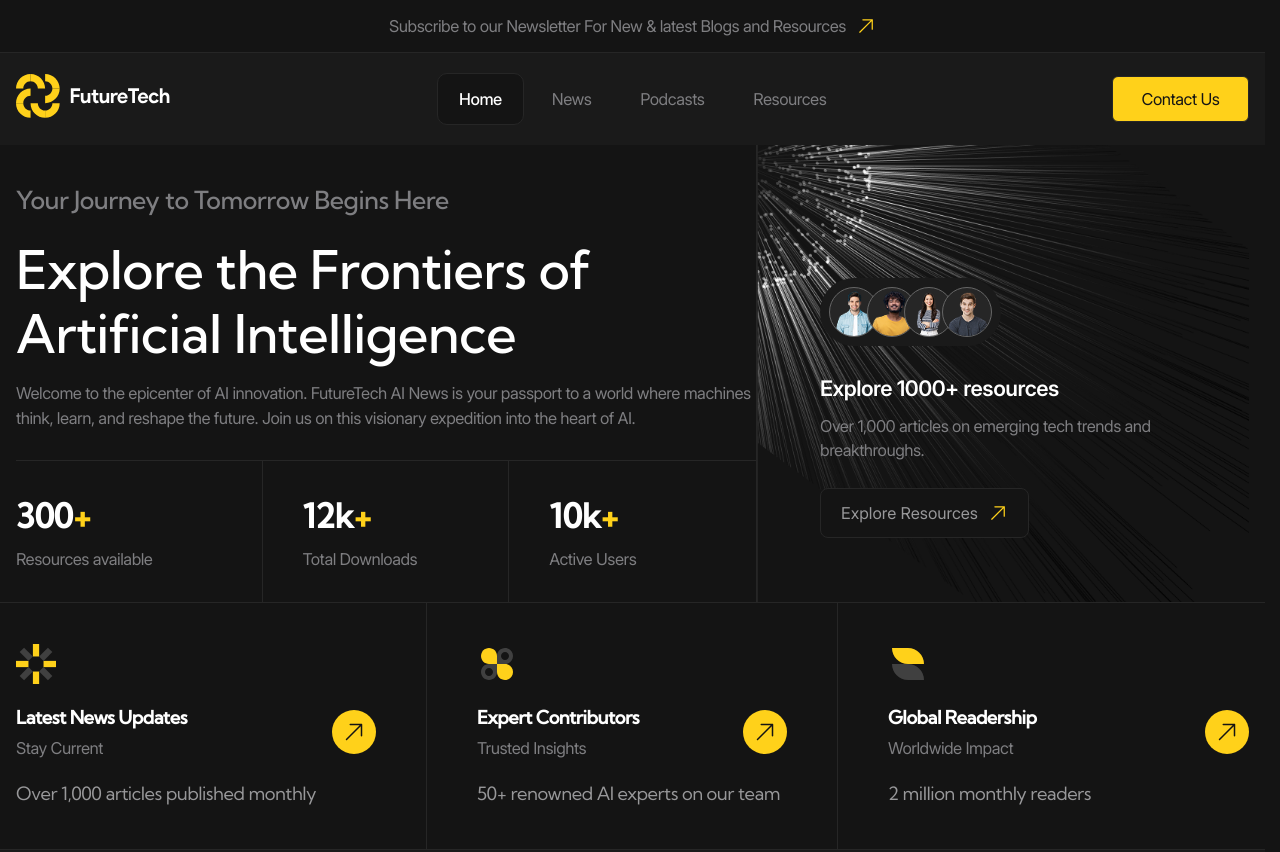
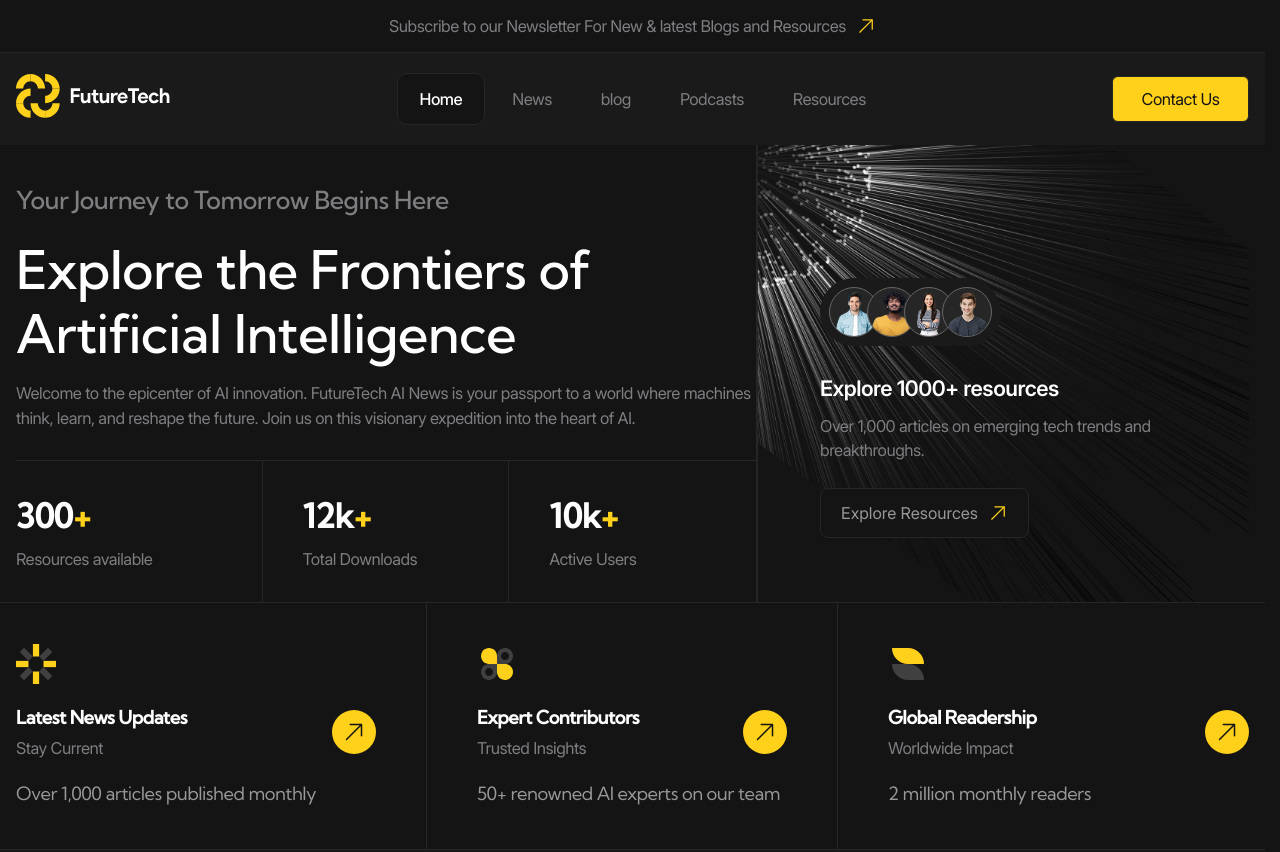
Before and after one commit to Igor-lab-git/FutureTech, a website built with Vite: page src/index.html in a window 1280 px wide. Shown: the top 852 px of the page. Built offline with nearby package versions, Linux system fonts and the light colour scheme; files whose address does not match are found by name.

Commit message:
fix to page blog link

```diff
--- a/src/index.html
+++ b/src/index.html
@@ -67,6 +67,9 @@
                         </li>
                         <li class="header__menu-item">
                             <a class="header__menu-link" href="./news.html">News</a>
+                        </li>
+                        <li class="header__menu-item">
+                            <a class="header__menu-link" href="./blog.html">blog</a>
                         </li>
                         <li class="header__menu-item">
                             <a class="header__menu-link" href="./podcasts.html">Podcasts</a>
```
